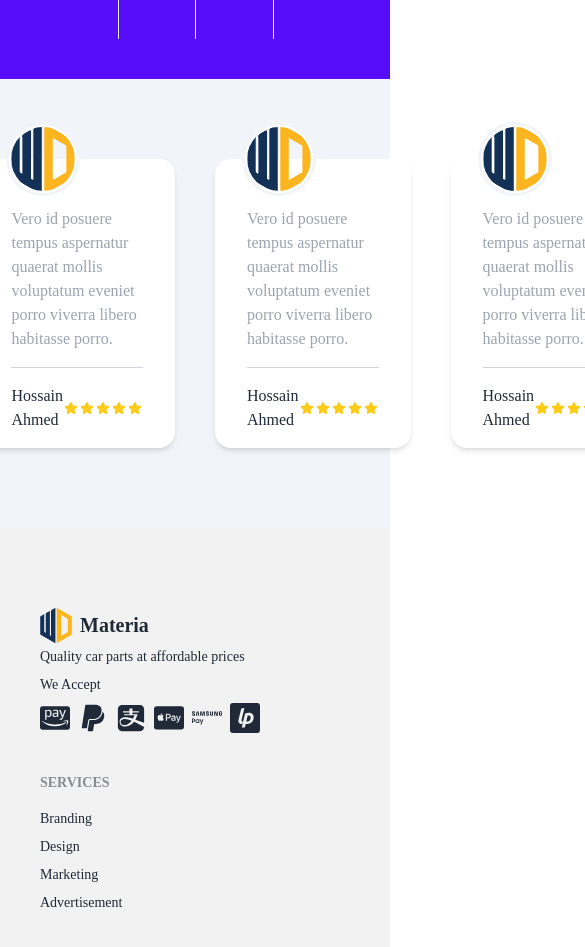
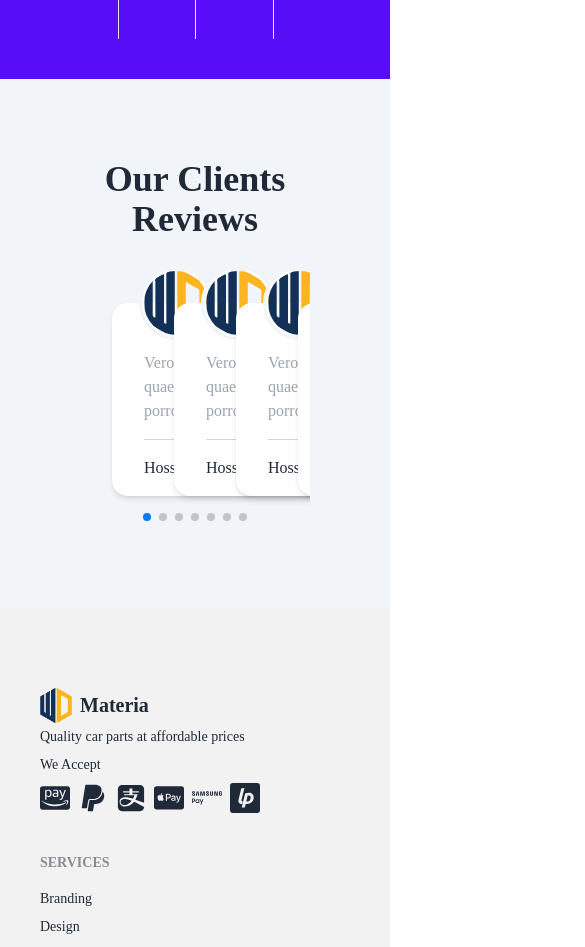
Before and after one commit to HossainAhmed100/assignment12_app, a React (Create React App) app: page / in a window 390 px wide. Shown: the part 1180-2127 px from the top of the page, 585 px wide, since content can reach past the window. Built offline with nearby package versions, Linux system fonts and the light colour scheme; no server answers.

Commit message:
Create a Business Summary Section

```diff
--- a/src/Components/ProductCard/ProductCard.js
+++ b/src/Components/ProductCard/ProductCard.js
@@ -10,7 +10,7 @@ function ProductCard({ product }) {
     availablequantity,
   } = product;
   return (
-    <div className=" bg-base-100 flex flex-col items-center justify-between custom_box">
+    <div className=" bg-base-100 m-2 flex flex-col items-center justify-between custom_box">
       <div className="px-10 pt-10">
         <img
           src={imgUrl}
--- a/src/Components/ReviewCard/ReviewCard.js
+++ b/src/Components/ReviewCard/ReviewCard.js
@@ -3,13 +3,13 @@ import { TiStarFullOutline } from "react-icons/ti";
 import avatar from "../../Utility/icon/logo.png";
 function ReviewCard() {
   return (
-    <div className="relative px-8 w-80 flex items-center justify-start flex-col rounded-2xl bg-white shadow-md">
+    <div className="relative mx-auto cursor-pointer px-8 w-80 flex items-center justify-start flex-col rounded-2xl bg-white shadow-md">
       <div className="avatar left-8 -top-8 absolute">
         <div className="w-16 rounded-full ring ring-slate-100 ring-offset-base-100 ring-offset-2">
           <img src={avatar} alt="" />
         </div>
       </div>
-      <span className="mt-8 py-4 text-gray-400">
+      <span className="mt-8 py-4 line-clamp-3 text-gray-400">
         Vero id posuere tempus aspernatur quaerat mollis voluptatum eveniet
         porro viverra libero habitasse porro.
       </span>
--- a/src/Pages/Home.js
+++ b/src/Pages/Home.js
@@ -1,6 +1,8 @@
 import { useQuery } from "@tanstack/react-query";
 import React from "react";
 import axios from "../axios";
+import { Swiper, SwiperSlide } from "swiper/react";
+import { Pagination } from "swiper";
 import ProductCard from "../Components/ProductCard/ProductCard";
 import { BsArrowRightShort, BsFillBookmarkStarFill } from "react-icons/bs";
 import { AiOutlineFundProjectionScreen } from "react-icons/ai";
@@ -41,7 +43,7 @@ function Home() {
       </div>
       <div className="py-8 container mx-auto">
         <h1 className="text-center text-4xl py-4 font-bold">Our New Product</h1>
-        <div className="grid xl:grid-cols-4 lg:grid-cols-3 md:grid-cols-2 gap-4">
+        <div className="grid xl:grid-cols-4 lg:grid-cols-3 md:grid-cols-2">
           {products &&
             products.map((product) => (
               <ProductCard key={product._id} product={product} />
@@ -79,13 +81,43 @@ function Home() {
         </div>
       </div>
       <div className="bg-slate-100 p-20">
+        <h1 className="text-center text-4xl mb-8 font-bold">
+          Our Clients Reviews
+        </h1>
         <div className="container mx-auto">
-          <div className="flex items-center justify-center gap-10">
-            <ReviewCard />
-            <ReviewCard />
-            <ReviewCard />
-            <ReviewCard />
-          </div>
+          <Swiper
+            slidesPerView={3}
+            spaceBetween={20}
+            loop={true}
+            centeredSlides={false}
+            pagination={{
+              clickable: true,
+            }}
+            modules={[Pagination]}
+            className="mySwiper p-8"
+          >
+            <SwiperSlide>
+              <ReviewCard />
+            </SwiperSlide>
+            <SwiperSlide>
+              <ReviewCard />
+            </SwiperSlide>
+            <SwiperSlide>
+              <ReviewCard />
+            </SwiperSlide>
+            <SwiperSlide>
+              <ReviewCard />
+            </SwiperSlide>
+            <SwiperSlide>
+              <ReviewCard />
+            </SwiperSlide>
+            <SwiperSlide>
+              <ReviewCard />
+            </SwiperSlide>
+            <SwiperSlide>
+              <ReviewCard />
+            </SwiperSlide>
+          </Swiper>
         </div>
       </div>
     </div>
--- a/src/index.css
+++ b/src/index.css
@@ -22,3 +22,12 @@
   background-attachment: scroll;
   background-image: url("Utility/icon/car_bg.png")
 }
+
+.swiper-horizontal>.swiper-pagination-bullets, .swiper-pagination-bullets.swiper-pagination-horizontal, .swiper-pagination-custom, .swiper-pagination-fraction{
+  bottom: 0px !important;
+
+}
+
+.swiper {
+  padding: 32px !important;
+}
--- a/src/index.js
+++ b/src/index.js
@@ -2,12 +2,14 @@ import React from "react";
 import ReactDOM from "react-dom/client";
 import "./index.css";
 import App from "./App";
+import "swiper/css";
+import "swiper/css/effect-coverflow";
+import "swiper/css/pagination";
 import "react-toastify/dist/ReactToastify.css";
 import AuthProvider from "./Context/AuthProvider";
 import { HelmetProvider } from "react-helmet-async";
 import { QueryClient, QueryClientProvider } from "@tanstack/react-query";
 const queryClient = new QueryClient();
-
 const root = ReactDOM.createRoot(document.getElementById("root"));
 root.render(
   <React.StrictMode>
--- a/tailwind.config.js
+++ b/tailwind.config.js
@@ -4,5 +4,8 @@ module.exports = {
   theme: {
     extend: {},
   },
+  daisyui: {
+    themes: ["light"],
+  },
   plugins: [require("daisyui"), require("@tailwindcss/line-clamp")],
 };
```
